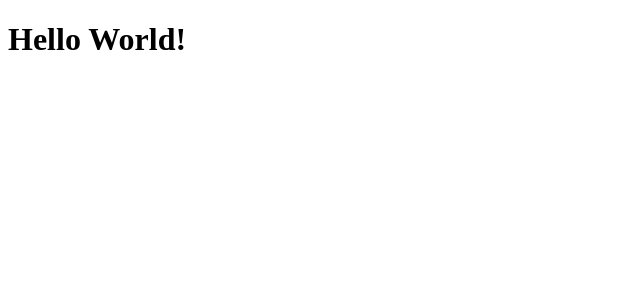
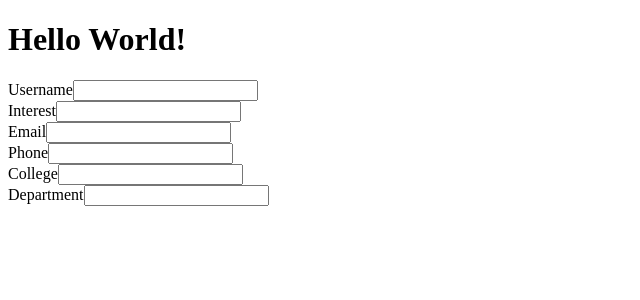
Before and after one commit to ArvindKarthi/react-hello-world, a React (Create React App) app: page / in a window 1280 px wide. Shown: the top 300 px of the page, without its empty margins (0-640 px from the left). Built offline with nearby package versions, Linux system fonts and the light colour scheme.

Commit message:
to create a text field component

```diff
--- a/src/App.js
+++ b/src/App.js
@@ -1,8 +1,10 @@
 import Greeting from "./components/Greeting";
+import Form from "./components/Form";
 function App() {
   return (
     <div>
       <Greeting />
+      <Form />
     </div>
   );
 }
--- /dev/null
+++ b/src/components/Form.js
@@ -0,0 +1,22 @@
+import React from "react";
+import TextField from "./TextField";
+
+const Form = () => {
+  const textFieldNames = [
+    "Username",
+    "Interest",
+    "Email",
+    "Phone",
+    "College",
+    "Department",
+  ];
+  return (
+    <form>
+      {textFieldNames.map((textFieldName) => {
+        return <TextField key="{textFieldName}" fieldName={textFieldName} />;
+      })}
+    </form>
+  );
+};
+
+export default Form;
--- /dev/null
+++ b/src/components/TextField.js
@@ -0,0 +1,12 @@
+import React from "react";
+
+const TextField = ({ fieldName }) => {
+  return (
+    <div>
+      <label htmlFor={fieldName}>{fieldName}</label>
+      <input type="text" name={fieldName} required />
+    </div>
+  );
+};
+
+export default TextField;
```
Also changed, not shown: 1 other file (tests, documents, lock files or other folders).
